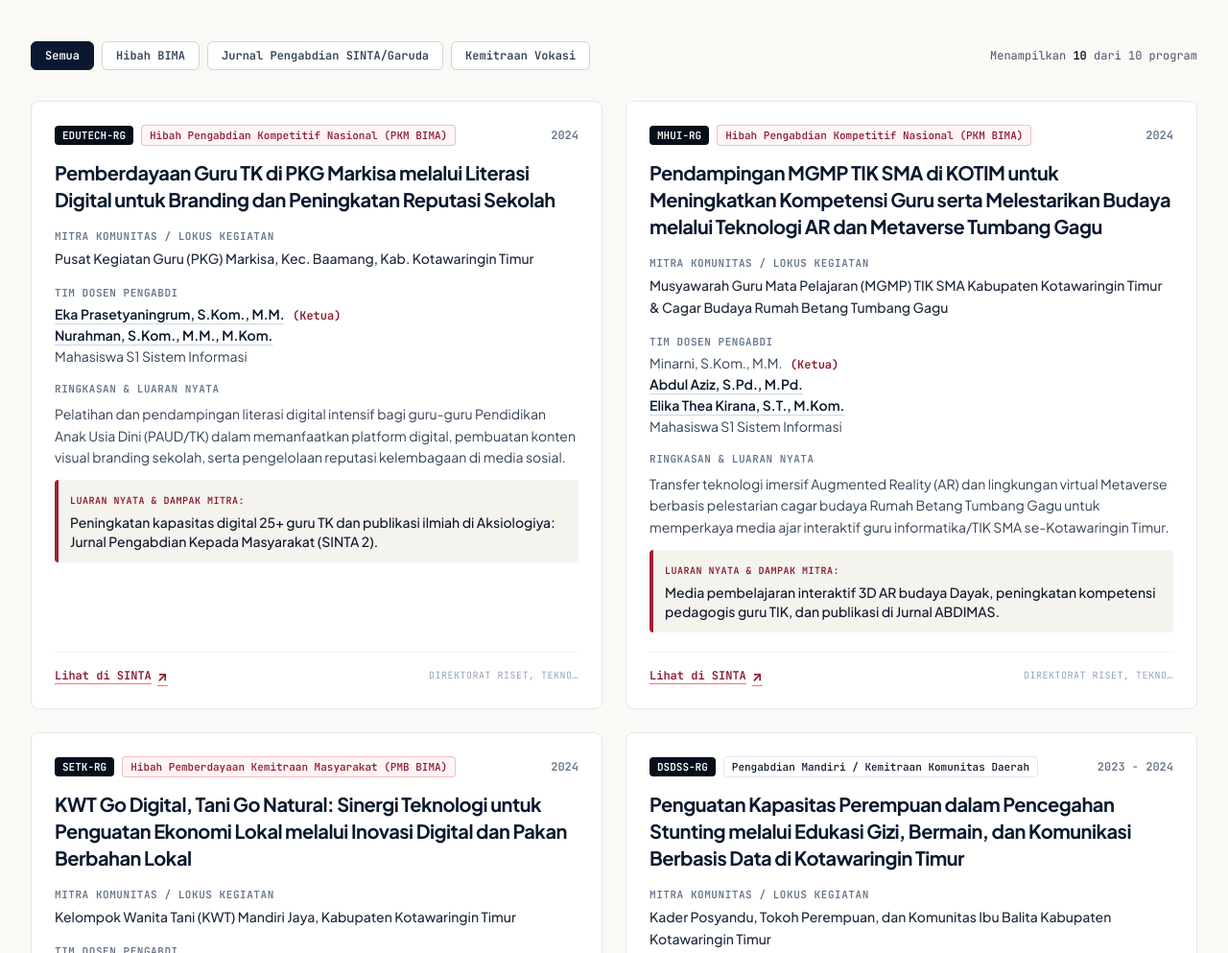
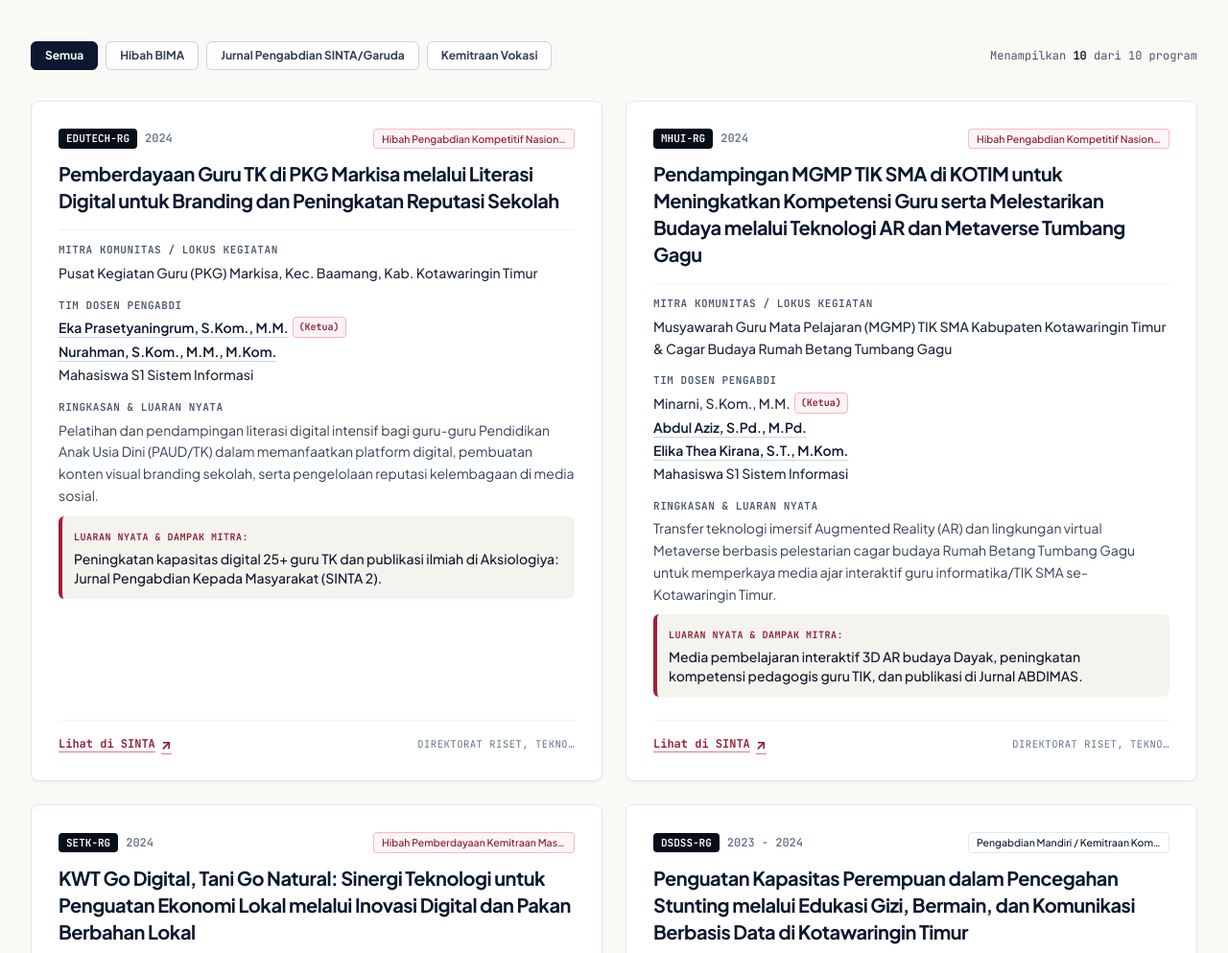
Before and after one commit to sisteminformasi-tech/sisteminformasi-tech.github.io, an Astro site: page /riset/pengabdian in a window 1280 px wide. Shown: the part 560-1553 px from the top of the page at 96% size. Built offline with nearby package versions, Linux system fonts and the light colour scheme; Astro itself is replaced by a stand-in of ours; a web font is replaced by a local one.

Commit message:
fix(pkm): sempurnakan perataan kartu, typography badge, dan scrollbar filter sesuai MIT Visual Style

```diff
--- a/src/components/research/CommunityServiceList.astro
+++ b/src/components/research/CommunityServiceList.astro
@@ -34,7 +34,7 @@ const L = en ? {
   groupHref: '/riset/kelompok-riset/', profile: (s: string) => `/civitas/dosen/${s}/`,
 };
 
-// Strip the "(Ketua)" marker and degree-insensitive match on full name.
+// Map faculty name to slug
 const slugByName = new Map<string, string>(
   (civitas.faculty as { name: string; slug: string }[]).map((f) => [f.name, f.slug]),
 );
@@ -46,9 +46,9 @@ const category = (p: any) =>
 
 // MIT Visual Style palette: Cardinal red tint for BIMA, Slate for Journals, Navy for Partnerships
 const badgeClass: Record<string, string> = {
-  bima: 'bg-gold-50 text-gold-700 border border-gold-200/90 font-code',
-  jurnal: 'bg-slate-100 text-slate-800 border border-slate-300 font-code',
-  kemitraan: 'bg-navy-50 text-navy-900 border border-navy-200 font-code',
+  bima: 'bg-gold-50 text-gold-700 border border-gold-200/90 font-medium',
+  jurnal: 'bg-slate-100 text-slate-800 border border-slate-300 font-medium',
+  kemitraan: 'bg-navy-50 text-navy-900 border border-navy-200 font-medium',
 };
 
 const sintaLabel = (url: string) =>
@@ -93,13 +93,13 @@ const statValues = [`${items.length}`, `${count('bima')}`, `${groups}`, '100%'];
 
 <div class="max-w-7xl mx-auto px-4 sm:px-6 lg:px-8 py-10 sm:py-14">
   <div class="flex flex-col sm:flex-row sm:items-center sm:justify-between gap-4 mb-8">
-    <div role="group" aria-label={L.filterLabel} class="flex items-center gap-2 overflow-x-auto pb-2 sm:pb-0 scrollbar-none" id="pkm-filters">
+    <div role="group" aria-label={L.filterLabel} class="flex items-center gap-2 overflow-x-auto pb-1 sm:pb-0 [scrollbar-width:none] [-ms-overflow-style:none] [&::-webkit-scrollbar]:hidden" id="pkm-filters">
       {L.filters.map((label, i) => (
         <button
           type="button"
           data-filter={filterKeys[i]}
           aria-pressed={i === 0 ? 'true' : 'false'}
-          class="pkm-filter shrink-0 px-3.5 py-1.5 rounded-md text-xs font-bold font-code border border-slate-300 text-slate-700 bg-white hover:border-gold-600 hover:text-gold-700 transition-all aria-pressed:bg-navy-900 aria-pressed:text-white aria-pressed:border-navy-900 shadow-2xs"
+          class="pkm-filter shrink-0 px-3.5 py-1.5 rounded-md text-xs font-bold font-sans border border-slate-300 text-slate-700 bg-white hover:border-gold-600 hover:text-gold-700 transition-all aria-pressed:bg-navy-900 aria-pressed:text-white aria-pressed:border-navy-900 shadow-2xs"
         >{label}</button>
       ))}
     </div>
@@ -110,57 +110,67 @@ const statValues = [`${items.length}`, `${count('bima')}`, `${groups}`, '100%'];
 
   <ul class="grid md:grid-cols-2 gap-6" id="pkm-grid">
     {items.map(({ p, cat, members }) => (
-      <li data-category={cat} class="pkm-card">
-        <article class="card-academic h-full p-6 flex flex-col group hover:border-gold-500/80 transition-all" id={p.id}>
-          <div class="flex flex-wrap items-center gap-2 text-xs">
+      <li data-category={cat} class="pkm-card flex">
+        <article class="card-academic w-full p-6 sm:p-7 flex flex-col justify-between group hover:border-gold-500/80 transition-all shadow-sm" id={p.id}>
+          <div>
+            <div class="flex items-center justify-between gap-2 mb-3">
+              <div class="flex items-center gap-2">
                 <a href={`${L.groupHref}#${p.group_id}`} title={en ? p.group_name_en : p.group_name_id}
-               class="px-2 py-0.5 rounded text-[11px] font-bold font-code bg-navy-950 text-white hover:bg-gold-600 transition-colors shadow-2xs">{p.group_code}</a>
-            <span class={`px-2 py-0.5 rounded text-[11px] font-medium font-code ${badgeClass[cat]}`}>{en ? p.scheme_en : p.scheme_id}</span>
-            <span class="ml-auto font-code text-xs font-semibold text-slate-500 shrink-0">{p.year}</span>
+                   class="px-2 py-0.5 rounded text-[11px] font-bold font-code bg-navy-950 text-white hover:bg-gold-600 transition-colors shadow-2xs">
+                  {p.group_code}
+                </a>
+                <span class="text-xs font-code font-semibold text-slate-500">{p.year}</span>
+              </div>
+              <span class={`px-2 py-0.5 rounded text-[10.5px] truncate max-w-[210px] text-right ${badgeClass[cat]}`} title={en ? p.scheme_en : p.scheme_id}>
+                {en ? p.scheme_en : p.scheme_id}
+              </span>
             </div>
 
-          <h2 class="mt-3.5 font-editorial text-lg sm:text-xl font-bold text-navy-900 leading-snug group-hover:text-gold-700 transition-colors">{en ? p.title_en : p.title_id}</h2>
+            <h2 class="mt-2 font-editorial text-lg sm:text-xl font-bold text-navy-900 leading-snug group-hover:text-gold-700 transition-colors">
+              {en ? p.title_en : p.title_id}
+            </h2>
 
-          <div class="mt-4">
-            <h3 class="text-[11px] font-bold font-code uppercase tracking-wider text-slate-500">{L.partner}</h3>
+            <div class="mt-4 pt-3 border-t border-slate-100">
+              <h3 class="text-[11px] font-bold font-code uppercase tracking-wider text-slate-600">{L.partner}</h3>
               <p class="mt-1 text-sm text-slate-800 leading-relaxed font-medium">{p.partner}</p>
             </div>
 
-          <div class="mt-4">
-            <h3 class="text-[11px] font-bold font-code uppercase tracking-wider text-slate-500">{L.team}</h3>
-            <ul class="mt-1 text-sm text-slate-800 space-y-0.5">
+            <div class="mt-3.5">
+              <h3 class="text-[11px] font-bold font-code uppercase tracking-wider text-slate-600">{L.team}</h3>
+              <ul class="mt-1 text-sm text-slate-800 space-y-1">
                 {members.map((m) => (
-                <li>
+                  <li class="flex items-center flex-wrap gap-1">
                     {m.slug
                       ? <a href={L.profile(m.slug)} class="font-semibold text-navy-900 underline underline-offset-4 decoration-slate-300 hover:text-gold-700 hover:decoration-gold-600 transition-colors">{m.name}</a>
-                    : <span class="text-slate-700">{m.name === 'Mahasiswa S1 Sistem Informasi' ? L.student : m.name}</span>}
-                  {m.isLead && <span class="ml-1.5 text-xs font-code font-bold text-gold-700">({L.lead_tag})</span>}
+                      : <span class="text-slate-800 font-medium">{m.name === 'Mahasiswa S1 Sistem Informasi' ? L.student : m.name}</span>}
+                    {m.isLead && <span class="px-1.5 py-0.2 rounded text-[10px] font-code font-bold bg-gold-100 text-gold-700 border border-gold-200">({L.lead_tag})</span>}
                   </li>
                 ))}
               </ul>
             </div>
 
-          <div class="mt-4 flex-1">
-            <h3 class="text-[11px] font-bold font-code uppercase tracking-wider text-slate-500">{L.output}</h3>
-            <p class="mt-1.5 text-sm text-slate-700 leading-relaxed">{en ? p.summary_en : p.summary_id}</p>
-            <div class="mt-3 p-3 rounded bg-canvas-subtle border-l-4 border-gold-600 text-xs sm:text-sm text-slate-900 font-medium leading-relaxed">
+            <div class="mt-4">
+              <h3 class="text-[11px] font-bold font-code uppercase tracking-wider text-slate-600">{L.output}</h3>
+              <p class="mt-1 text-sm text-slate-700 leading-relaxed">{en ? p.summary_en : p.summary_id}</p>
+              <div class="mt-2.5 p-3 rounded-md bg-canvas-subtle border-l-4 border-gold-600 text-xs sm:text-sm text-slate-900 font-medium leading-relaxed">
                 <span class="text-[10px] font-bold font-code uppercase tracking-wider text-gold-700 block mb-0.5">{L.tangible_label}</span>
                 {en ? p.output_en : p.output_id}
               </div>
             </div>
+          </div>
 
-          {p.sinta_url && (
-            <div class="mt-5 pt-3.5 border-t border-slate-100 flex items-center justify-between">
+          <div class="mt-6 pt-3.5 border-t border-slate-100 flex items-center justify-between text-xs">
+            {p.sinta_url ? (
               <a href={p.sinta_url} target="_blank" rel="noopener noreferrer"
-                 class="inline-flex items-center gap-1.5 text-xs font-bold font-code text-gold-700 hover:text-gold-900 underline underline-offset-4 decoration-gold-300 hover:decoration-gold-600 transition-all">
+                 class="inline-flex items-center gap-1.5 font-bold font-code text-gold-700 hover:text-gold-900 underline underline-offset-4 decoration-gold-300 hover:decoration-gold-600 transition-all">
                 <span>{sintaLabel(p.sinta_url)}</span>
                 <span aria-hidden="true" class="text-sm font-sans">↗</span>
               </a>
-              <span class="text-[10px] font-code text-slate-400 uppercase tracking-wider truncate max-w-[200px]" title={p.funding_source}>
+            ) : <span />}
+            <span class="text-[10.5px] font-code text-slate-500 uppercase tracking-wider truncate max-w-[220px]" title={p.funding_source}>
               {p.funding_source ? (p.funding_source.length > 25 ? p.funding_source.slice(0, 23) + '…' : p.funding_source) : ''}
             </span>
           </div>
-          )}
         </article>
       </li>
     ))}
```
Lines whose indentation alone changed are shown as unchanged.
